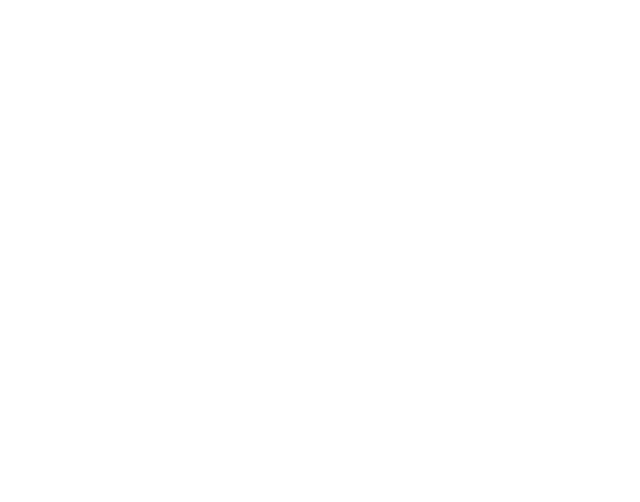
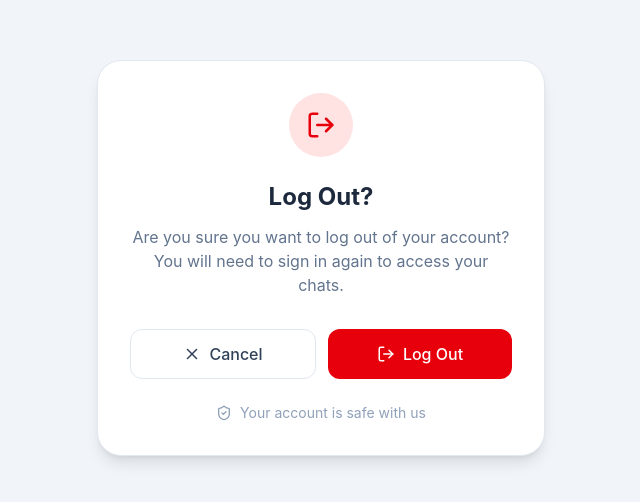
Before and after one commit to muhammed-rasiq/Pingly, a React (Vite) app: page /logout in a window 1280 px wide. Before the commit this address had no page. Shown: the part 142-644 px from the top of the page, without its empty margins (319-959 px from the left). Built offline with nearby package versions, Linux system fonts and the light colour scheme.

Commit message:
completed logut page  UI

```diff
--- a/src/App.tsx
+++ b/src/App.tsx
@@ -18,6 +18,7 @@
 import PrivacySecurity from './page/PrivacySecurity'
 import HelpSupport from './page/HelpSupport'
 import AboutApp from './page/AboutApp'
+import LogoutConfirmation from './page/LogoutConfirmation'
 
 function App() {
 
@@ -44,6 +45,10 @@
       <Route path="privacy-security" element={<PrivacySecurity />}/>
       <Route path="help-support" element={<HelpSupport/>} />
       <Route path="about" element={<AboutApp />} />
+      <Route
+  path="logout"
+  element={<LogoutConfirmation />}
+/>
 
 
 
--- /dev/null
+++ b/src/page/LogoutConfirmation.tsx
@@ -0,0 +1,46 @@
+import React from 'react';
+import { LogOut, X, ShieldCheck } from "lucide-react";
+
+function LogoutConfirmation() {
+  return (
+    <>
+
+    <div className="flex min-h-screen items-center justify-center bg-slate-100 p-4">
+      <div className="w-full max-w-md rounded-3xl border border-slate-200 bg-white p-8 text-center shadow-lg">
+        <div className="mx-auto flex h-16 w-16 items-center justify-center rounded-full bg-red-100 text-red-600">
+          <LogOut size={30} />
+        </div>
+
+        <h1 className="mt-6 text-2xl font-bold text-slate-800">
+          Log Out?
+        </h1>
+
+        <p className="mt-3 leading-6 text-slate-500">
+          Are you sure you want to log out of your account?
+          You will need to sign in again to access your chats.
+        </p>
+
+        <div className="mt-8 flex gap-3">
+          <button className="flex flex-1 items-center justify-center gap-2 rounded-xl border border-slate-200 px-4 py-3 font-medium text-slate-700 transition hover:bg-slate-50">
+            <X size={18} />
+            Cancel
+          </button>
+
+          <button className="flex flex-1 items-center justify-center gap-2 rounded-xl bg-red-600 px-4 py-3 font-medium text-white transition hover:bg-red-700">
+            <LogOut size={18} />
+            Log Out
+          </button>
+        </div>
+
+        <div className="mt-6 flex items-center justify-center gap-2 text-sm text-slate-400">
+          <ShieldCheck size={16} />
+          Your account is safe with us
+        </div>
+      </div>
+    </div>
+
+    </>
+  );
+}
+
+export default LogoutConfirmation;
```
